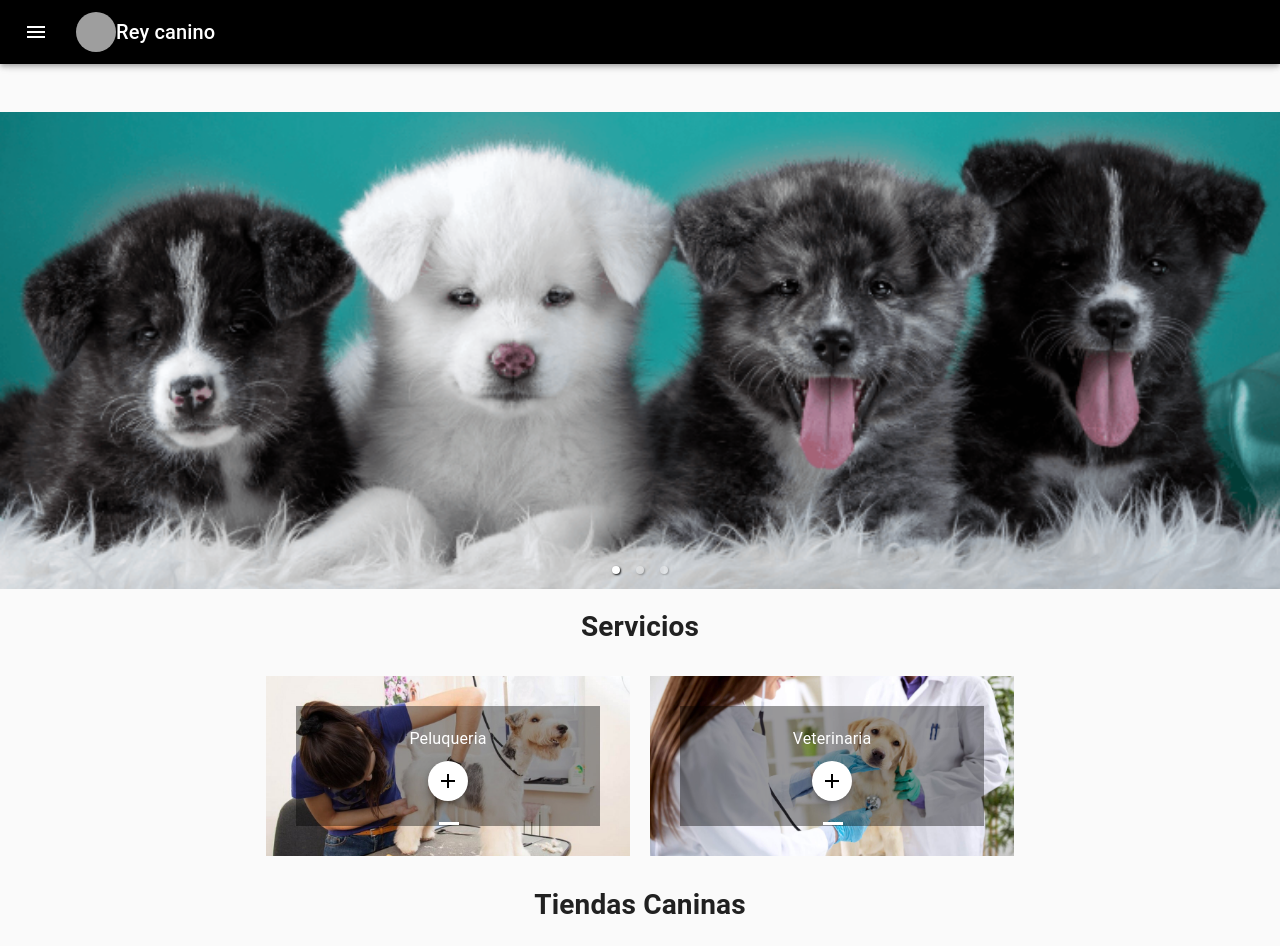
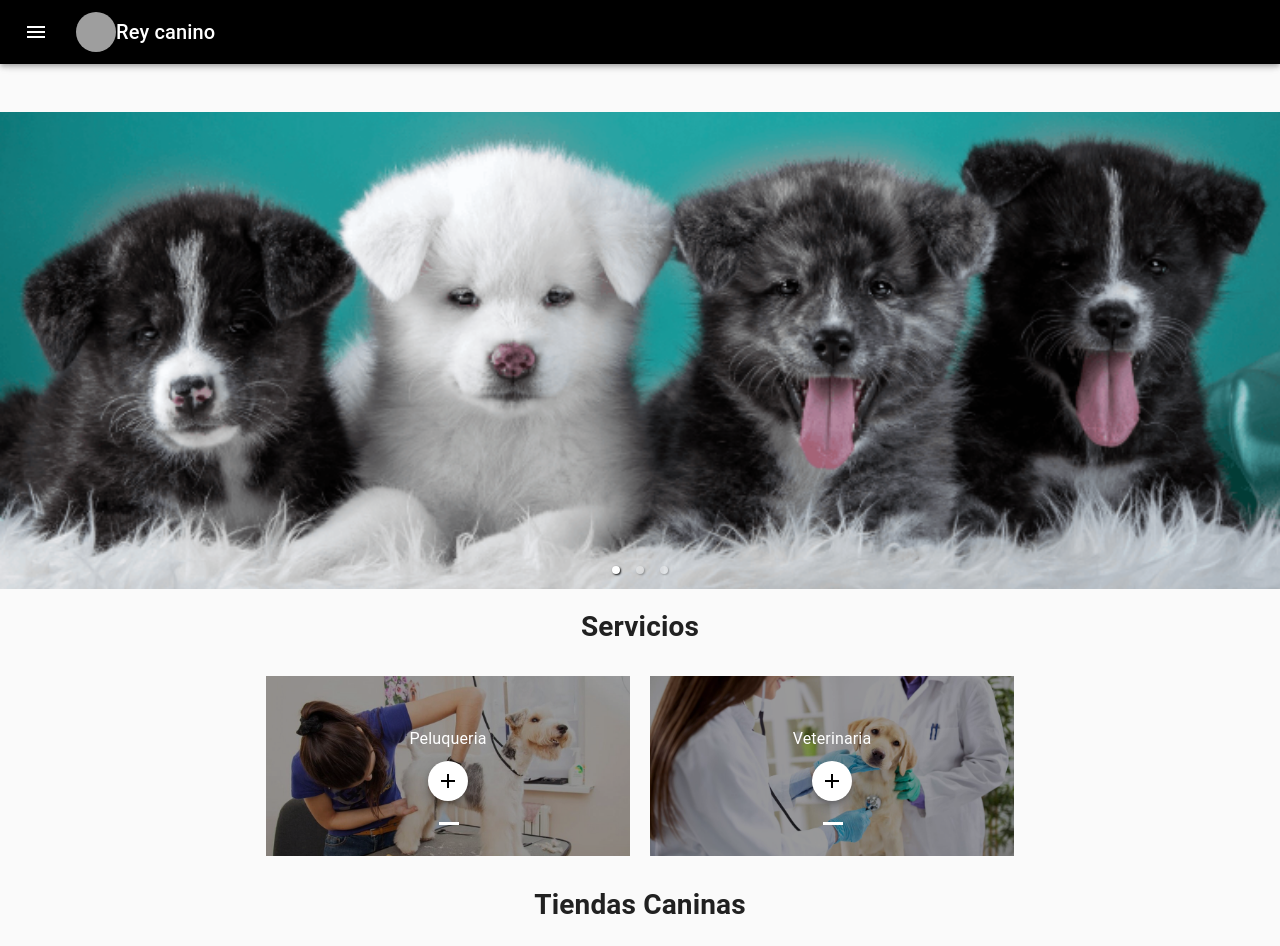
Before and after one commit to ReyCanino/ReyCanino, a React (Create React App) app: page / in a window 1280 px wide. Shown: the top 946 px of the page. Built offline with nearby package versions, Linux system fonts and the light colour scheme; grey boxes are pictures that could not be loaded.

Commit message:
Correccion login

```diff
--- a/src/components/ListImage.js
+++ b/src/components/ListImage.js
@@ -75,7 +75,7 @@ const useStyles = makeStyles((theme) => ({
     backgroundColor: theme.palette.common.black,
     opacity: 0.4,
     transition: theme.transitions.create('opacity'),
-    margin:'40px',
+    margin:'10px',
   },
   imageTitle: {
     position: 'relative',
--- a/src/components/LoginForm.js
+++ b/src/components/LoginForm.js
@@ -15,7 +15,7 @@ const useStyles = makeStyles((theme) => ({
         padding: theme.spacing(0, 3),
     },
     paper: {
-        maxWidth: 300,
+        maxWidth: 350,
         margin: `${theme.spacing(2)}px auto`,
         padding: theme.spacing(2),
         height:'650px',
```
